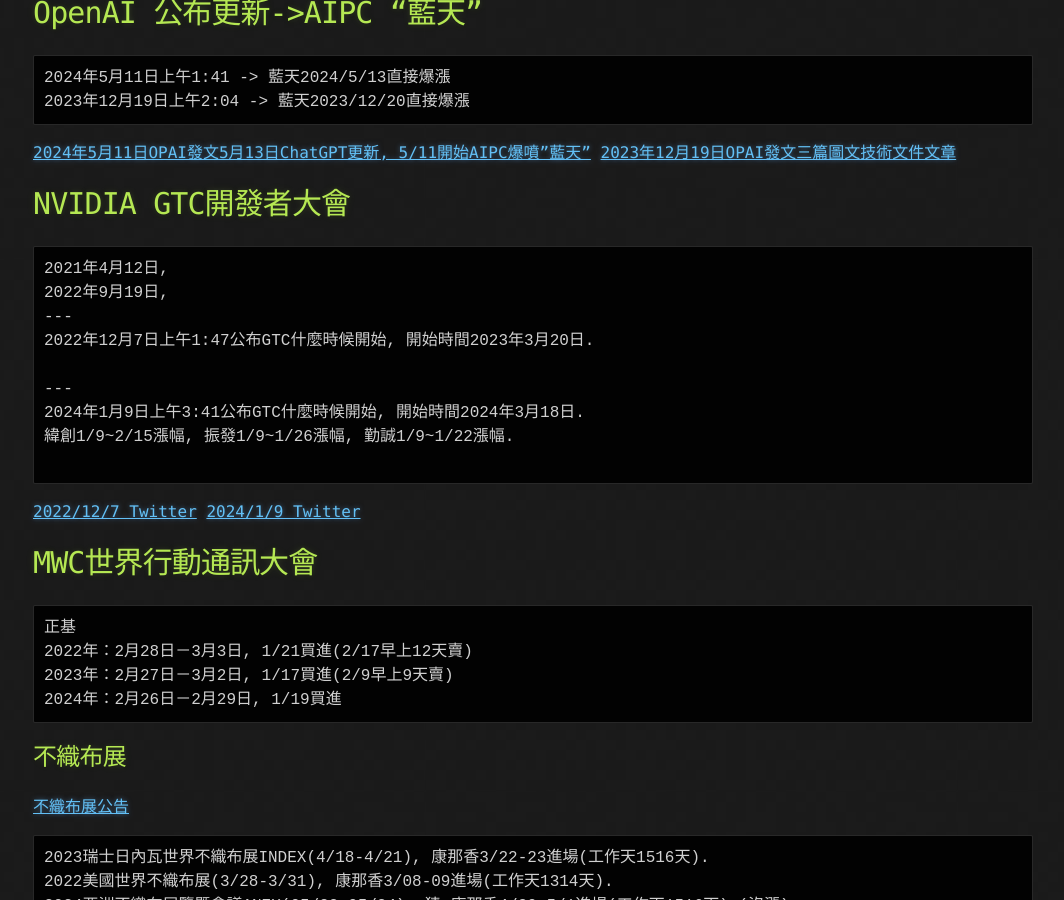
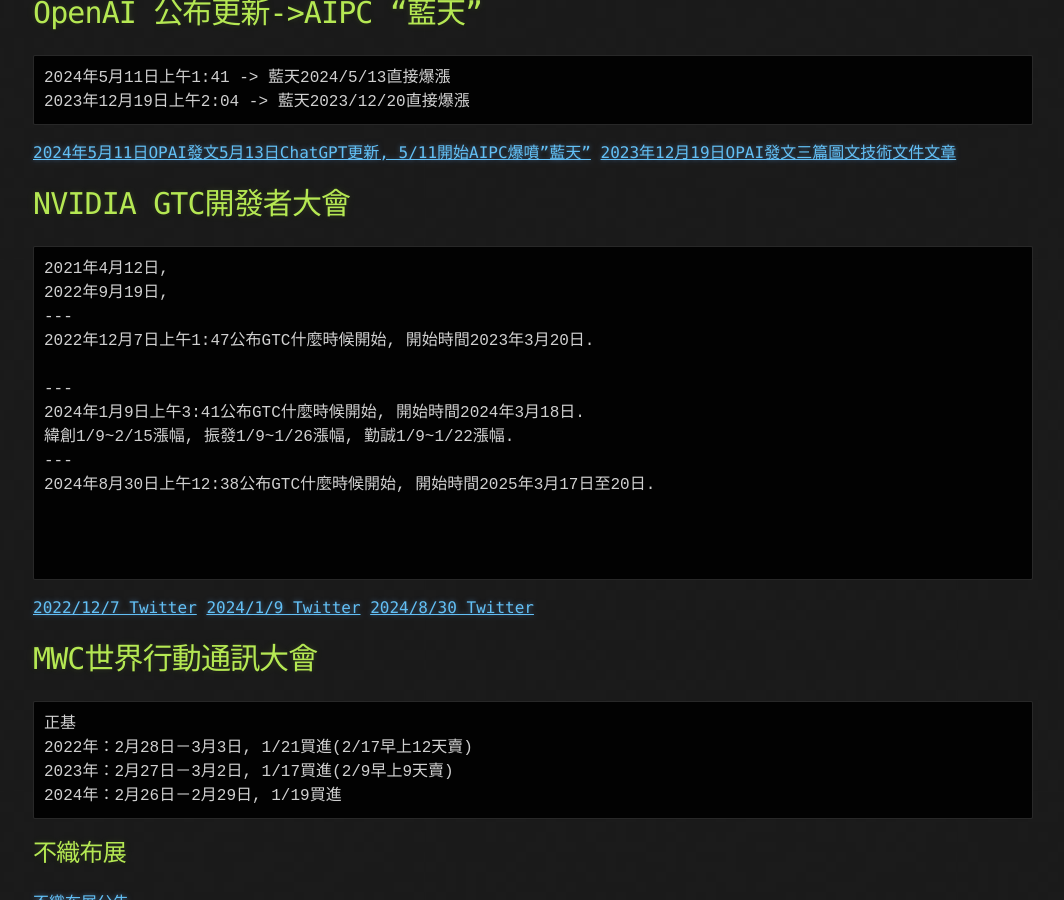
Before and after one commit to lepg5487/Stock_God, a Jekyll site: the page built from experience.md, in a window 1280 px wide and 900 px high, scrolled down 7721 px. Shown: the whole window, without its empty margins (107-1171 px from the left). Built offline with Jekyll 4.4.1, drawn with Linux system fonts in a browser that asks for light colours; our own code applies the rules of GitHub Pages for plain Markdown files.

Commit message:
Update experience.md

````diff
--- a/experience.md
+++ b/experience.md
@@ -312,10 +312,16 @@
 ---
 2024年1月9日上午3:41公布GTC什麼時候開始, 開始時間2024年3月18日.
 緯創1/9~2/15漲幅, 振發1/9~1/26漲幅, 勤誠1/9~1/22漲幅.
+---
+2024年8月30日上午12:38公布GTC什麼時候開始, 開始時間2025年3月17日至20日.
+
+
 
 ```
 [2022/12/7 Twitter](https://twitter.com/NVIDIAGTC/status/1600185166609031168)
 [2024/1/9 Twitter](https://twitter.com/NVIDIAGTC/status/1744444302392951233)
+[2024/8/30 Twitter](https://x.com/NVIDIAGTC/status/1829196875511025797)
+
 # MWC世界行動通訊大會
 ```
 正基
````
